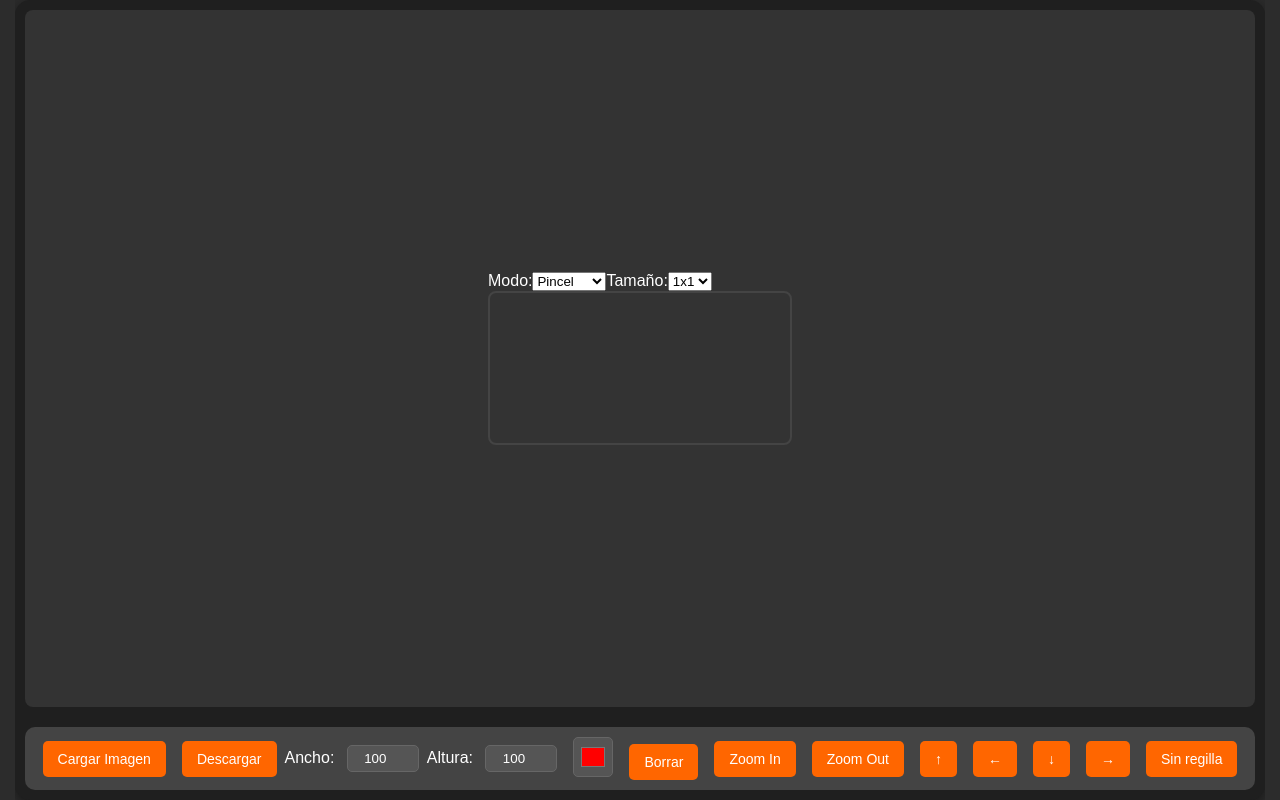
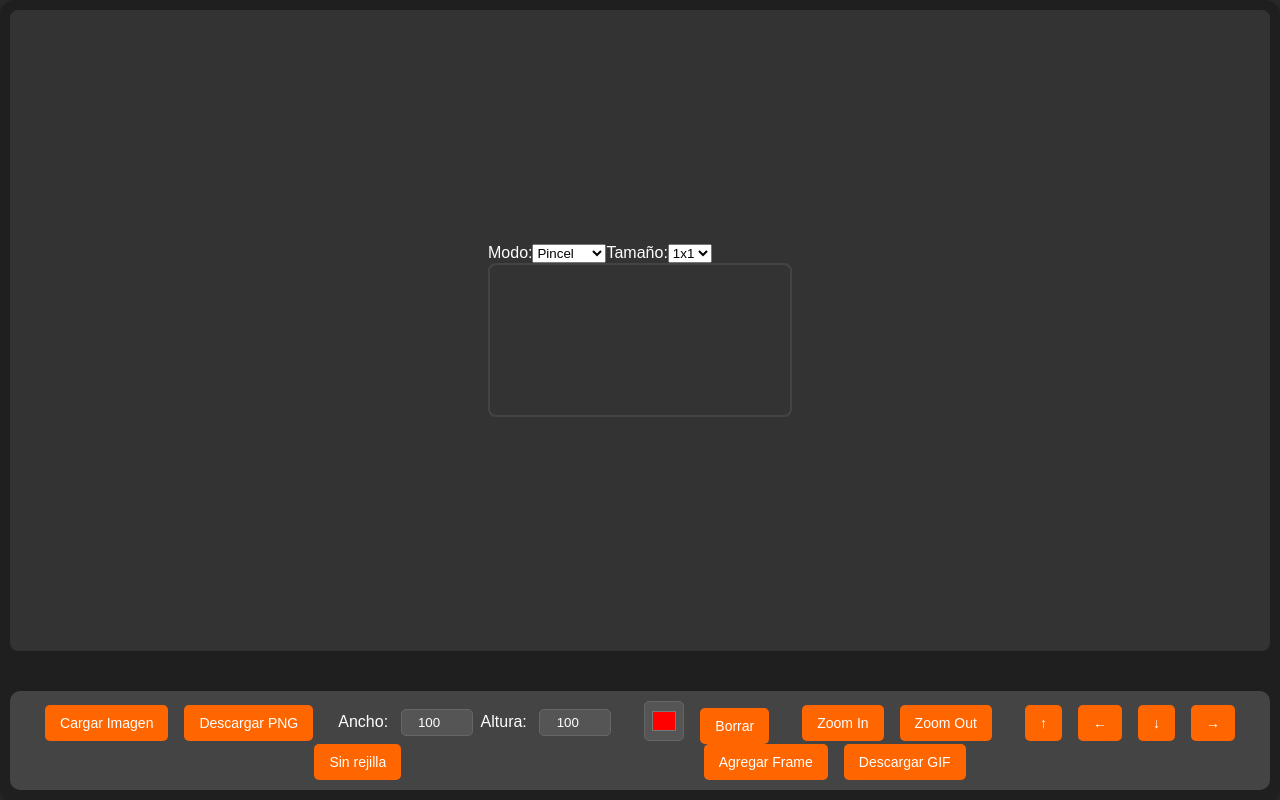
Before and after one commit to Pablog44/artepixelador, a React (Create React App) app: page /artepixelador/rejilla in a window 1280 px wide. Built offline with nearby package versions, Linux system fonts and the light colour scheme.

Commit message:
Se pueden hacer gifs...
-ya se pueden hacer gifs. falta mejorarlo.

```diff
--- a/package.json
+++ b/package.json
@@ -8,6 +8,7 @@
     "@testing-library/react": "^13.4.0",
     "@testing-library/user-event": "^13.5.0",
     "gh-pages": "^6.1.1",
+    "gifshot": "^0.4.5",
     "react": "^18.3.1",
     "react-dom": "^18.3.1",
     "react-router-dom": "^6.26.1",
--- a/src/components/Controls.js
+++ b/src/components/Controls.js
@@ -2,6 +2,7 @@ import React, { useState } from 'react';
 import PixelatedImage from './PixelatedImage';
 import Rejilla from './Rejilla';
 import { Link } from 'react-router-dom';
+import gifshot from 'gifshot';
 
 function Controls({ page }) {
     const [selectedColor, setSelectedColor] = useState('#ff0000');
@@ -10,6 +11,9 @@ function Controls({ page }) {
     const [imageFile, setImageFile] = useState(null);
     const [scale, setScale] = useState(1);
     const [position, setPosition] = useState({ x: 0, y: 0 });
+
+    // --- AQUI Manejo de Frames para el GIF ---
+    const [frames, setFrames] = useState([]);
 
     const handleFileChange = (e) => {
         setImageFile(e.target.files[0]);
@@ -40,6 +44,44 @@ function Controls({ page }) {
         });
     };
 
+    // Agregar un nuevo frame al arreglo (captura el canvas actual como DataURL)
+    const handleAddFrame = () => {
+        const canvas = document.getElementById('output-canvas');
+        if (!canvas) return;
+        const dataUrl = canvas.toDataURL('image/png', 1.0);
+        setFrames([...frames, dataUrl]);
+    };
+
+    // Descargar un GIF a partir de todos los frames
+    const handleDownloadGif = () => {
+        if (frames.length === 0) return;
+
+        // Puedes ajustar las opciones de gifshot según tus necesidades:
+        gifshot.createGIF(
+            {
+                images: frames,
+                // Tamaño del GIF en píxeles (asegúrate que coincida con lo dibujado)
+                gifWidth: pixelWidth * 10,   // porque en PixelatedImage multiplicamos por 10
+                gifHeight: pixelHeight * 10, // idem
+                numFrames: frames.length,
+                frameDuration: 0.5, // Duración (en segundos) entre cada frame
+            },
+            function (obj) {
+                if (!obj.error) {
+                    const { image } = obj;
+                    // Desencadenar la descarga del archivo GIF
+                    const a = document.createElement('a');
+                    a.href = image;
+                    a.download = 'animation.gif';
+                    a.click();
+                } else {
+                    console.error('Error creando GIF:', obj.errorMsg);
+                }
+            }
+        );
+    };
+
+    // Según la página, renderizamos PixelatedImage o Rejilla
     const renderChildComponent = () => {
         if (page === 'rejilla') {
             return (
@@ -69,24 +111,68 @@ function Controls({ page }) {
     };
 
     const buttonStyle = { margin: '0 8px' };
+
     return (
         <div className="controls-container">
             <div className="pixelated-image-wrapper">
                 {renderChildComponent()}
             </div>
+
+            {/*
+                Aquí colocamos los frames en chiquito,
+                "debajo encima de la barra de botones" según tu descripción.
+            */}
+            <div className="frames-preview" style={{ margin: '10px 0' }}>
+                {frames.length > 0 && (
+                    <div style={{ display: 'flex', gap: '8px', flexWrap: 'wrap' }}>
+                        {frames.map((frame, index) => (
+                            <img
+                                key={index}
+                                src={frame}
+                                alt={`Frame ${index}`}
+                                style={{
+                                    width: '50px',
+                                    height: '50px',
+                                    border: '1px solid #ccc'
+                                }}
+                            />
+                        ))}
+                    </div>
+                )}
+            </div>
+
             <div className="controls">
                 <div className="controls-group">
-                    <input type="file" id="image-upload" onChange={handleFileChange} style={{ display: 'none' }} />
-                    <label htmlFor="image-upload" className="button" style={buttonStyle}>Cargar Imagen</label>
-                    <button className="button" onClick={() => {
-                        const canvas = document.getElementById('output-canvas');
-                        const dataUrl = canvas.toDataURL('image/png', 1.0);  // Exporta a la máxima calidad
-                        const a = document.createElement('a');
-                        a.href = dataUrl;
-                        a.download = 'pixelated-image.png';
-                        a.click();
-                    }} style={buttonStyle}>Descargar</button>
+                    <input
+                        type="file"
+                        id="image-upload"
+                        onChange={handleFileChange}
+                        style={{ display: 'none' }}
+                    />
+                    <label
+                        htmlFor="image-upload"
+                        className="button"
+                        style={buttonStyle}
+                    >
+                        Cargar Imagen
+                    </label>
+                    <button
+                        className="button"
+                        onClick={() => {
+                            const canvas = document.getElementById('output-canvas');
+                            if (!canvas) return;
+                            const dataUrl = canvas.toDataURL('image/png', 1.0);
+                            const a = document.createElement('a');
+                            a.href = dataUrl;
+                            a.download = 'pixelated-image.png';
+                            a.click();
+                        }}
+                        style={buttonStyle}
+                    >
+                        Descargar PNG
+                    </button>
                 </div>
+
                 <div className="controls-group">
                     <label>Ancho: </label>
                     <input
@@ -109,6 +195,7 @@ function Controls({ page }) {
                         style={buttonStyle}
                     />
                 </div>
+
                 <div className="controls-group">
                     <input
                         type="color"
@@ -117,24 +204,67 @@ function Controls({ page }) {
                         className="color-picker"
                         style={buttonStyle}
                     />
-                    <button onClick={() => setSelectedColor('transparent')} className="button" style={buttonStyle}>Borrar</button>
+                    <button
+                        onClick={() => setSelectedColor('transparent')}
+                        className="button"
+                        style={buttonStyle}
+                    >
+                        Borrar
+                    </button>
                 </div>
+
                 <div className="controls-group">
-                    <button onClick={handleZoomIn} className="button" style={buttonStyle}>Zoom In</button>
-                    <button onClick={handleZoomOut} className="button" style={buttonStyle}>Zoom Out</button>
+                    <button onClick={handleZoomIn} className="button" style={buttonStyle}>
+                        Zoom In
+                    </button>
+                    <button onClick={handleZoomOut} className="button" style={buttonStyle}>
+                        Zoom Out
+                    </button>
                 </div>
+
                 <div className="move-controls">
-                    <button onClick={() => handleMove('up')} className="button" style={buttonStyle}>↑</button>
-                    <button onClick={() => handleMove('left')} className="button" style={buttonStyle}>←</button>
-                    <button onClick={() => handleMove('down')} className="button" style={buttonStyle}>↓</button>
-                    <button onClick={() => handleMove('right')} className="button" style={buttonStyle}>→</button>
+                    <button onClick={() => handleMove('up')} className="button" style={buttonStyle}>
+                        ↑
+                    </button>
+                    <button onClick={() => handleMove('left')} className="button" style={buttonStyle}>
+                        ←
+                    </button>
+                    <button onClick={() => handleMove('down')} className="button" style={buttonStyle}>
+                        ↓
+                    </button>
+                    <button onClick={() => handleMove('right')} className="button" style={buttonStyle}>
+                        →
+                    </button>
                 </div>
+
                 <div className="controls-group">
                     {page === 'rejilla' ? (
-                        <Link to="/" className="button" style={buttonStyle}>Sin regilla</Link>
+                        <Link to="/" className="button" style={buttonStyle}>
+                            Sin rejilla
+                        </Link>
                     ) : (
-                        <Link to="/rejilla" className="button" style={buttonStyle}>Rejilla</Link>
+                        <Link to="/rejilla" className="button" style={buttonStyle}>
+                            Con rejilla
+                        </Link>
                     )}
+                </div>
+
+                {/* BOTONES PARA GIF */}
+                <div className="controls-group">
+                    <button
+                        className="button"
+                        onClick={handleAddFrame}
+                        style={buttonStyle}
+                    >
+                        Agregar Frame
+                    </button>
+                    <button
+                        className="button"
+                        onClick={handleDownloadGif}
+                        style={buttonStyle}
+                    >
+                        Descargar GIF
+                    </button>
                 </div>
             </div>
         </div>
--- a/src/components/PixelatedImage.js
+++ b/src/components/PixelatedImage.js
@@ -1,7 +1,15 @@
 import React, { useEffect, useRef, useState } from 'react';
 import ToolControls from './ToolControls';
 
-function PixelatedImage({ imageFile, pixelWidth, pixelHeight, selectedColor, scale, position, setPosition }) {
+function PixelatedImage({
+    imageFile,
+    pixelWidth,
+    pixelHeight,
+    selectedColor,
+    scale,
+    position,
+    setPosition
+}) {
     const sourceCanvasRef = useRef(null);
     const outputCanvasRef = useRef(null);
     const [isPanning, setIsPanning] = useState(false);
@@ -23,6 +31,7 @@ function PixelatedImage({ imageFile, pixelWidth, pixelHeight, selectedColor, sca
 
                     sourceCanvas.width = pixelWidth;
                     sourceCanvas.height = pixelHeight;
+                    // Ajusta el tamaño de salida (ej. 10x), puedes cambiarlo si quieres otra escala.
                     outputCanvas.width = sourceCanvas.width * 10;
                     outputCanvas.height = sourceCanvas.height * 10;
 
@@ -135,7 +144,13 @@ function PixelatedImage({ imageFile, pixelWidth, pixelHeight, selectedColor, sca
 
     return (
         <div>
-            <ToolControls tool={tool} setTool={setTool} brushSize={brushSize} setBrushSize={setBrushSize} />
+            {/* Controles de herramienta (Pincel, Línea, Borrador) */}
+            <ToolControls
+                tool={tool}
+                setTool={setTool}
+                brushSize={brushSize}
+                setBrushSize={setBrushSize}
+            />
             <div
                 className="canvas-container"
                 onMouseDown={handleMouseDown}
@@ -150,6 +165,7 @@ function PixelatedImage({ imageFile, pixelWidth, pixelHeight, selectedColor, sca
                     style={{
                         transform: `scale(${scale}) translate(${position.x / scale}px, ${position.y / scale}px)`,
                         transformOrigin: 'top left',
+                        border: '1px solid #ccc'
                     }}
                 ></canvas>
             </div>
```
Also changed, not shown: 1 other file (tests, documents, lock files or other folders).
